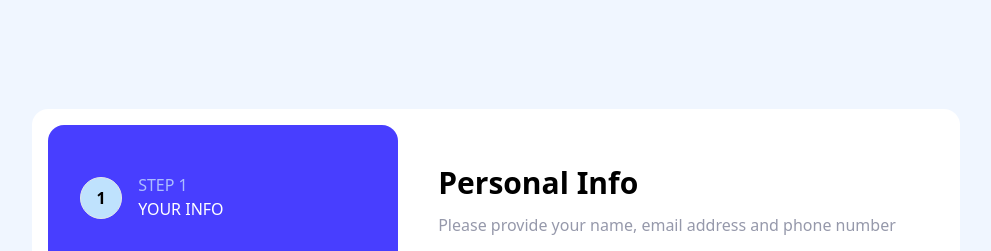
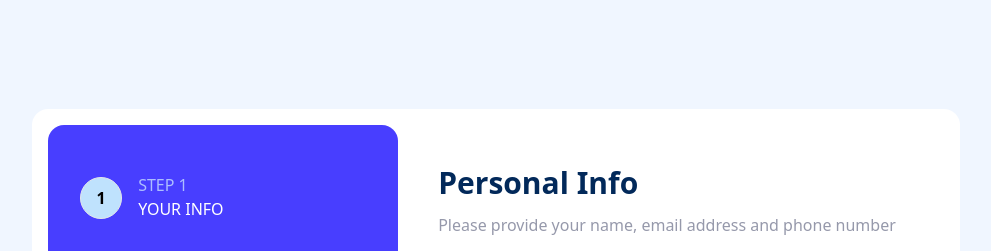
Before and after one commit to Kansoldev/Multistep-form, a React (Vite) app: page / in a window 1280 px wide. Shown: the top 251 px of the page, without its empty margins (144-1135 px from the left). Built offline with nearby package versions, Linux system fonts and the light colour scheme.

Commit message:
Change text color for first step heading

```diff
--- a/src/App.tsx
+++ b/src/App.tsx
@@ -91,7 +91,7 @@ function App() {
       <form>
         {currentStep === 1 && (
           <div className="bg-white md:bg-transparent rounded-xl -mt-10 mx-5 md:mt-10 md:mx-0 shadow-xl md:shadow-none p-8 md:p-0">
-            <h2 className="font-bold text-3xl">Personal Info</h2>
+            <h2 className="font-bold text-3xl text-[#02295a]">Personal Info</h2>
 
             <p className="my-3 md:mb-5 text-[#9699ab]">
               Please provide your name, email address and phone number
```
